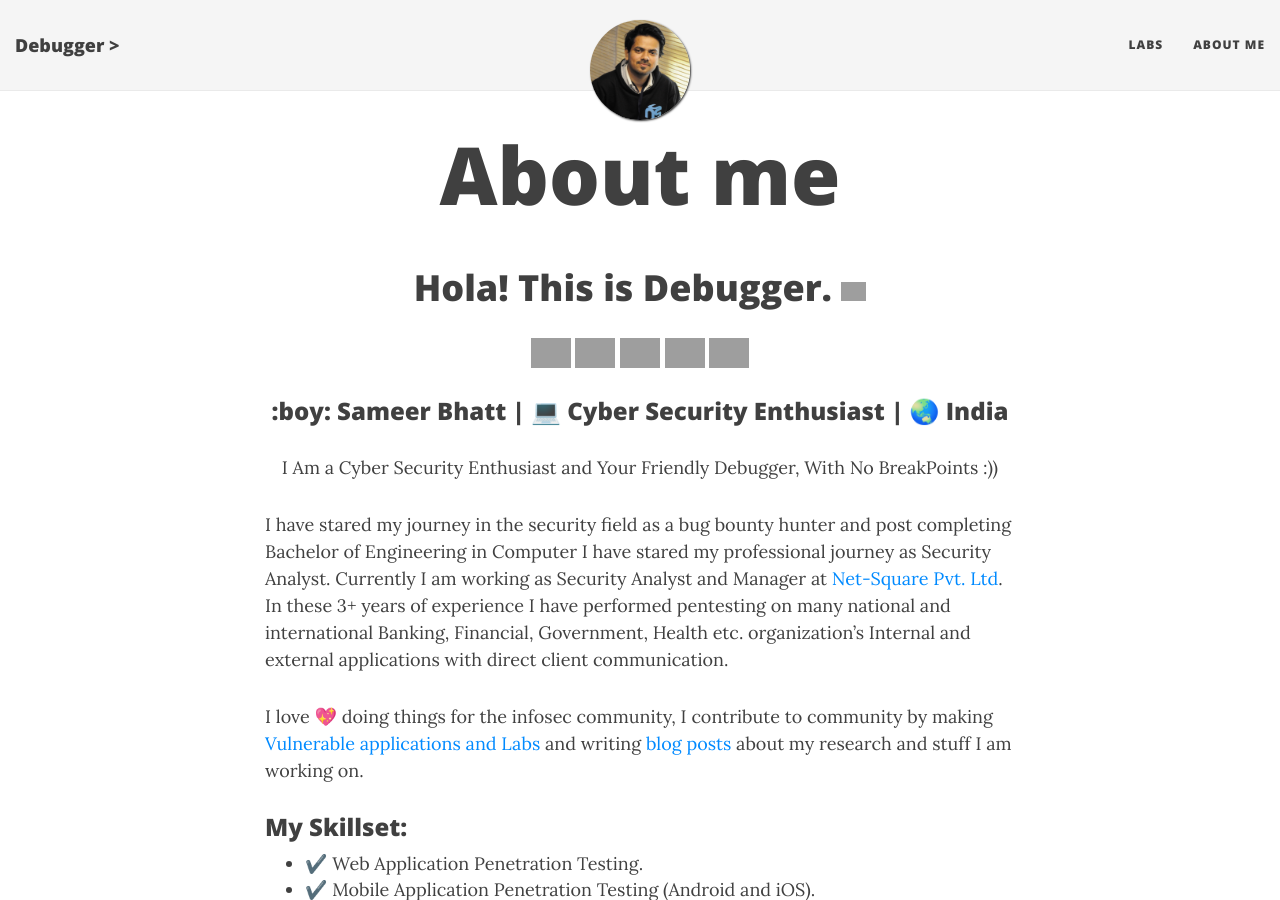
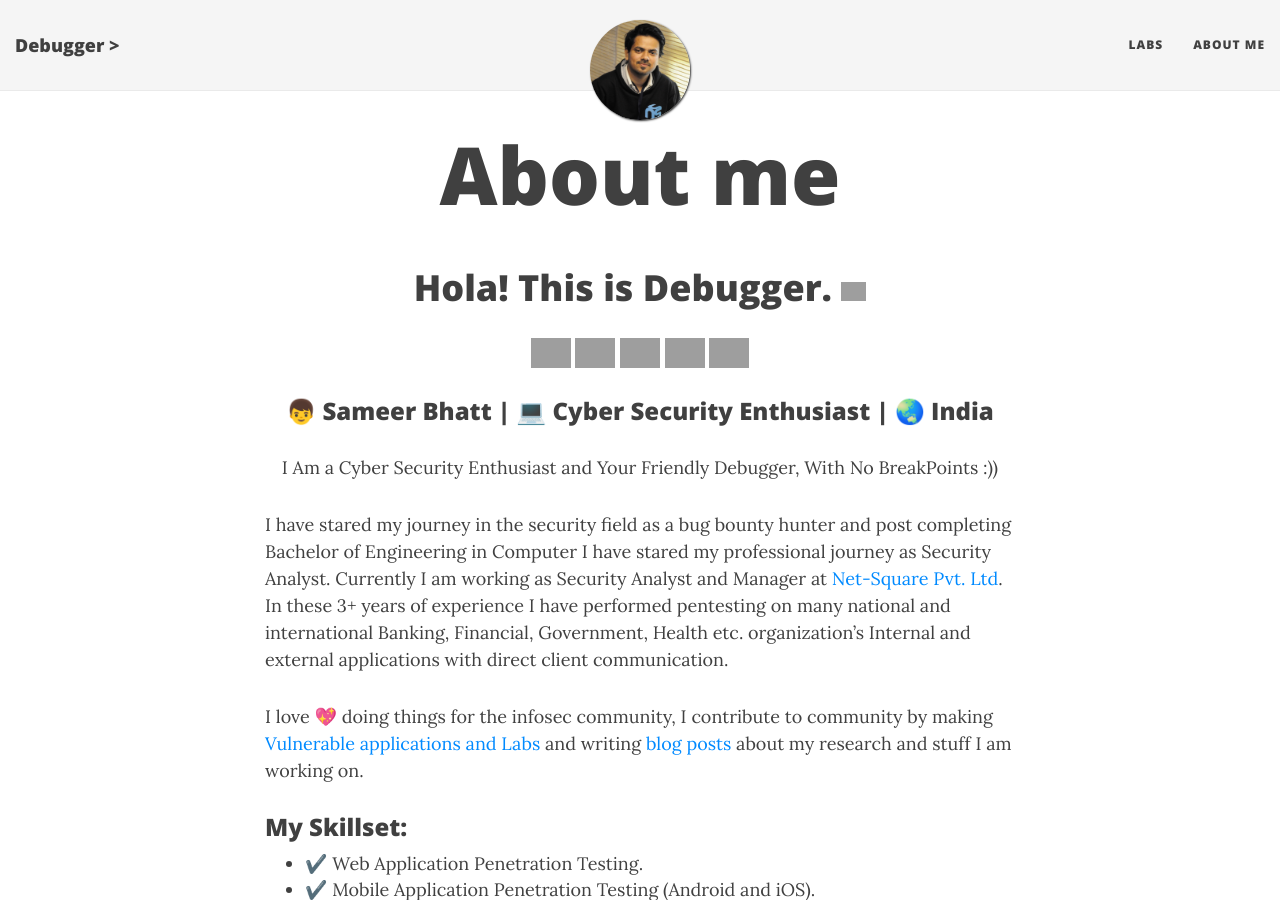
Before and after one commit to bhattsameer/bhattsameer.github.io, a Jekyll site: the page built from aboutme.md, in a window 1280 px wide and 900 px high. Built offline with Jekyll 4.4.1, drawn with Linux system fonts in a browser that asks for light colours; nearby versions of some CDN libraries; some of the changed lines change nothing that is shown; grey boxes are pictures that could not be loaded.

Commit message:
Update aboutme.md

```diff
--- a/aboutme.md
+++ b/aboutme.md
@@ -18,7 +18,7 @@ title: About me
 <a href="https://www.buymeacoffee.com/bhattsameer"><img height="30" src="https://github.com/WaylonWalker/WaylonWalker/blob/main/icon/by-me-a-coffee.png?raw=true"></a></p>
 
 <div align="center">
-<h3> :boy: Sameer Bhatt | 💻 Cyber Security Enthusiast | 🌏 India </h3>
+<h3> 👦 Sameer Bhatt | 💻 Cyber Security Enthusiast | 🌏 India </h3>
 </div>
 <div align="center">
 <p>
@@ -56,7 +56,6 @@ Below are some projects I have worked on In my college time, to improve my skill
 You can find more projects at [Github](https://github.com/bhattsameer/)
 
 <div align="center">
-
 ----------------------------</br>
 [![Hits](https://hits.seeyoufarm.com/api/count/incr/badge.svg?url=https%3A%2F%2Fbhattsameer.github.io&count_bg=%2379C83D&title_bg=%23555555&icon=&icon_color=%23E7E7E7&title=Visitors&edge_flat=false)](https://hits.seeyoufarm.com)
 </div>
```
